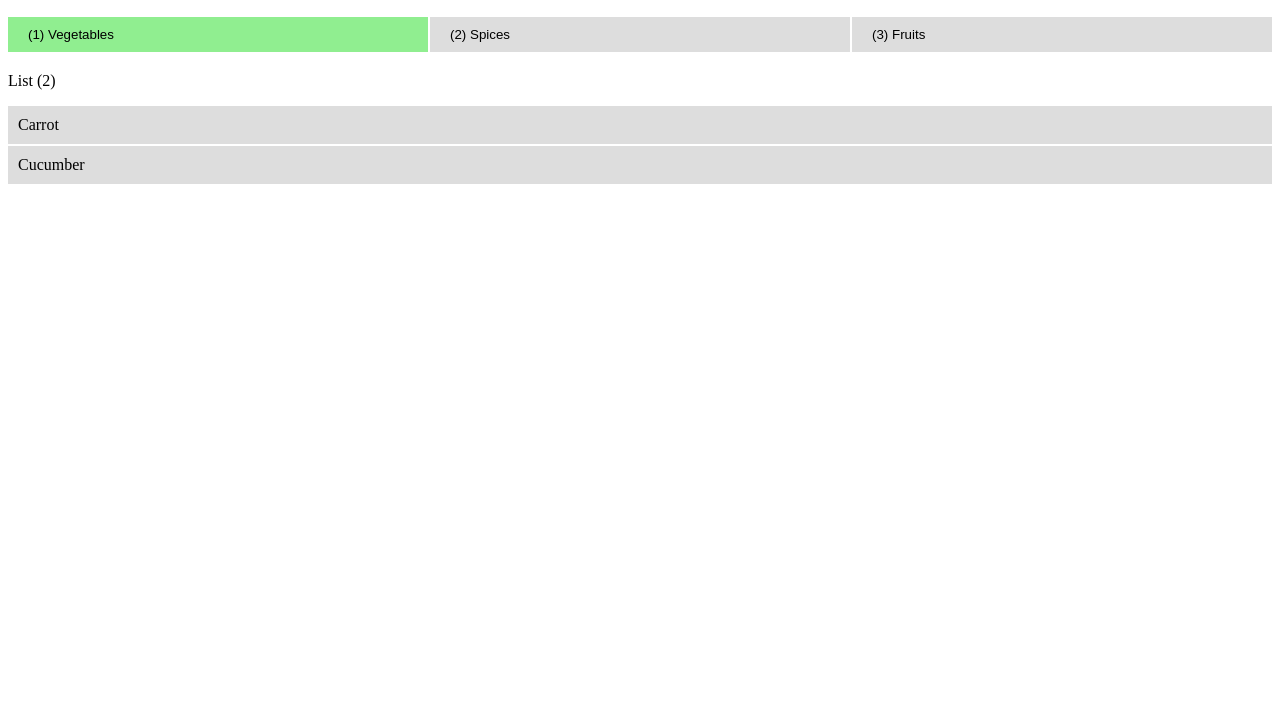
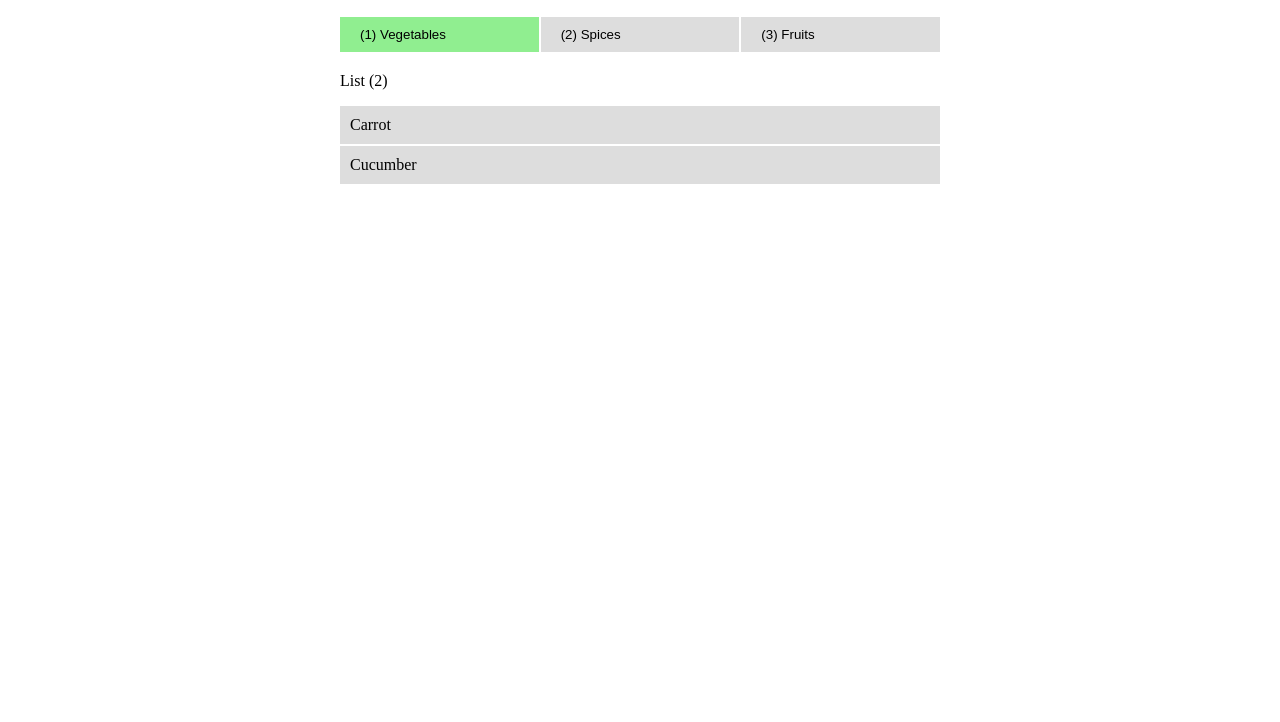
Before and after one commit to YBJ0000/Inventory-js, a plain HTML site: page index.html in a window 1280 px wide. Shown: the part 78-800 px from the top of the page. Drawn offline with Linux system fonts and the light colour scheme.

Commit message:
adjust view

```diff
--- a/style.css
+++ b/style.css
@@ -51,3 +51,13 @@ li {
 li.selected {
   background-color: #90EE90;
 }
+
+.container {
+  width: 60%;
+  max-width: 600px;
+}
+
+body {
+  display: flex;
+  justify-content: center;
+}
```
